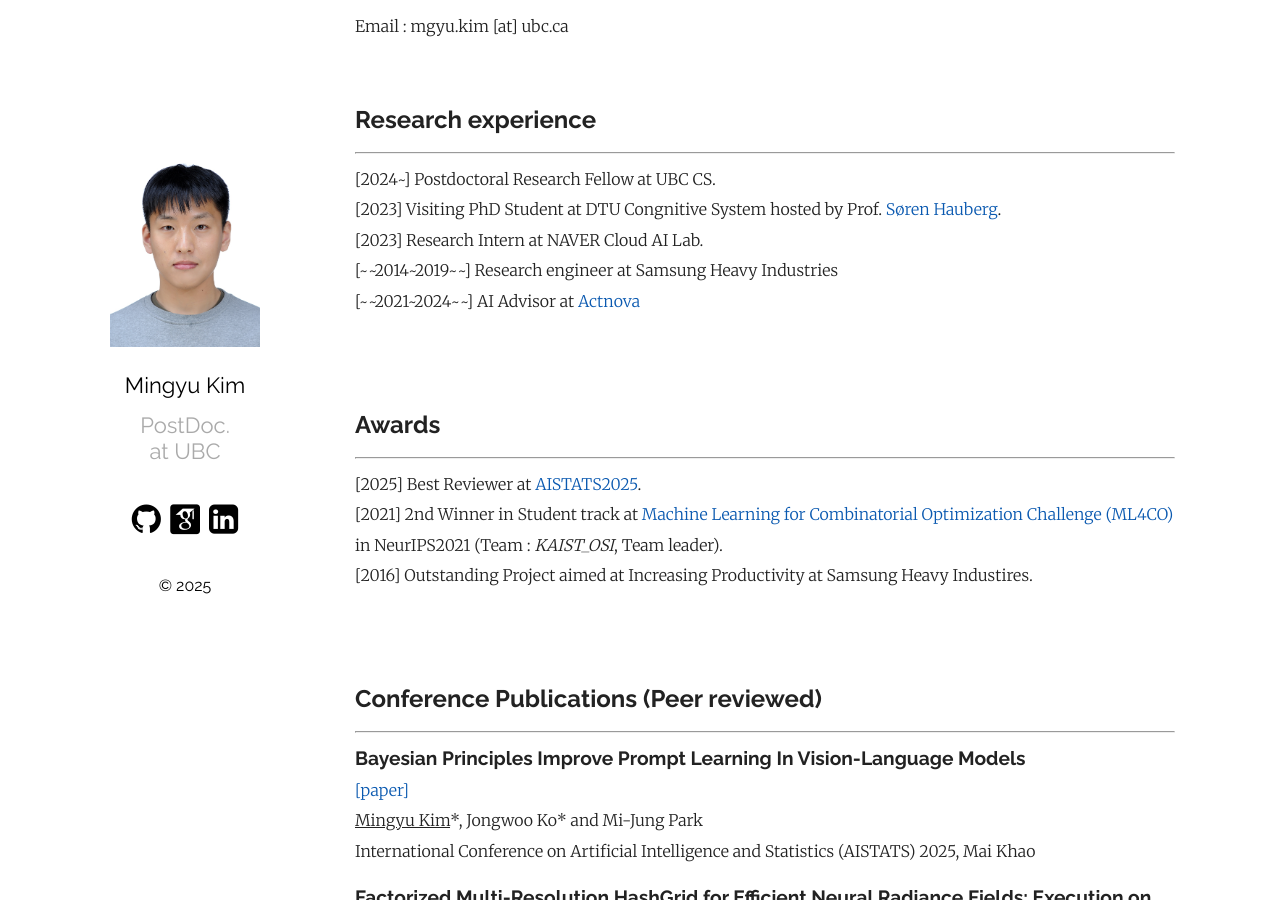
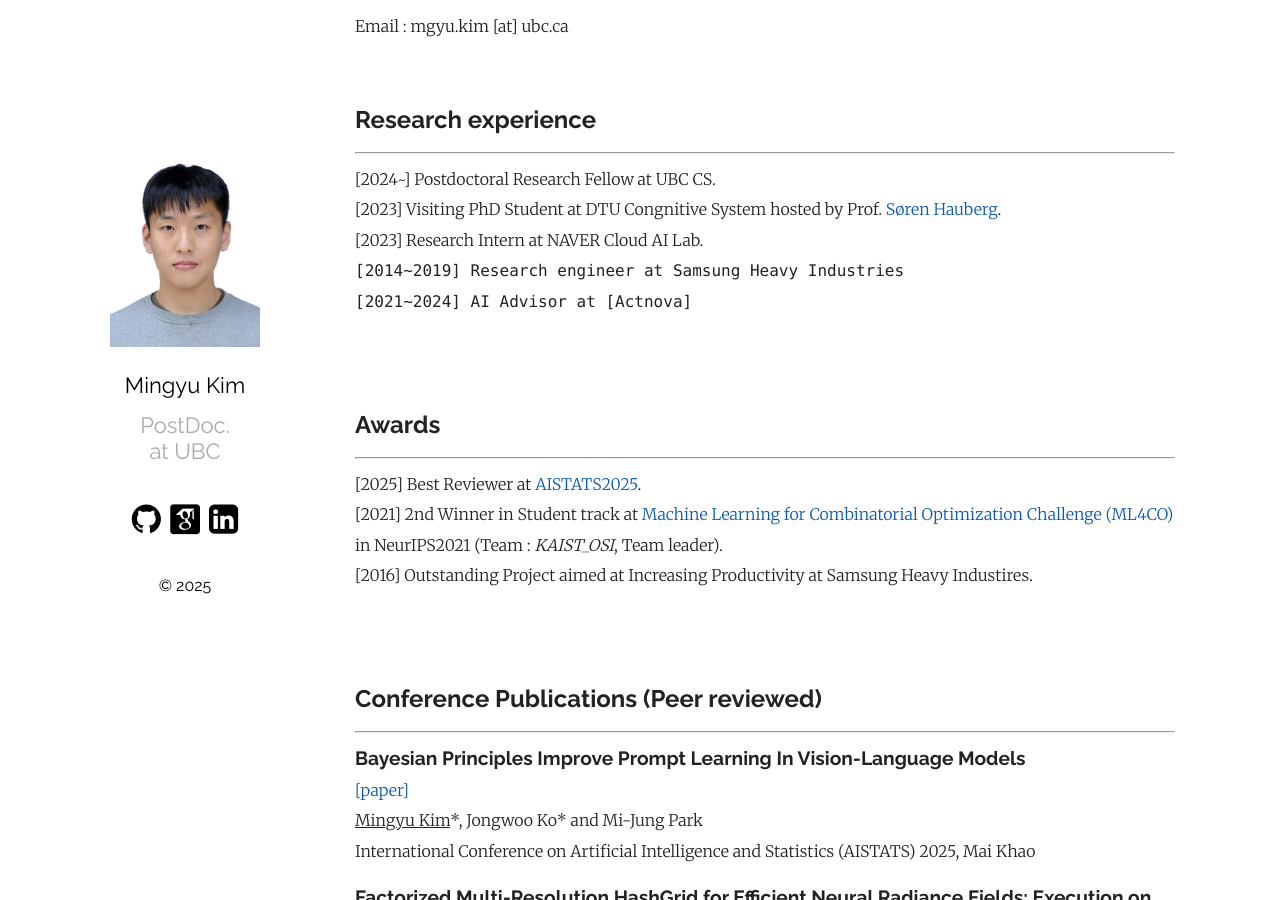
Before and after one commit to MingyuKim87/MingyuKim87.github.io, a Jekyll site: the page built from index.md, in a window 1280 px wide and 900 px high, scrolled down 407 px. Built offline with Jekyll 4.4.1, drawn with Linux system fonts in a browser that asks for light colours; some web fonts are replaced.

```diff
--- a/index.md
+++ b/index.md
@@ -20,8 +20,8 @@ Email : mgyu.kim [at] ubc.ca
 [2024~] Postdoctoral Research Fellow at UBC CS.
 [2023] Visiting PhD Student at DTU Congnitive System hosted by Prof. [Søren Hauberg][soren].
 [2023] Research Intern at NAVER Cloud AI Lab.
-[\~\~2014~2019\~\~] Research engineer at Samsung Heavy Industries
-[\~\~2021~2024\~\~] AI Advisor at [Actnova]
+`[2014~2019] Research engineer at Samsung Heavy Industries`
+`[2021~2024] AI Advisor at [Actnova]`
 
 
 <br/>
```
